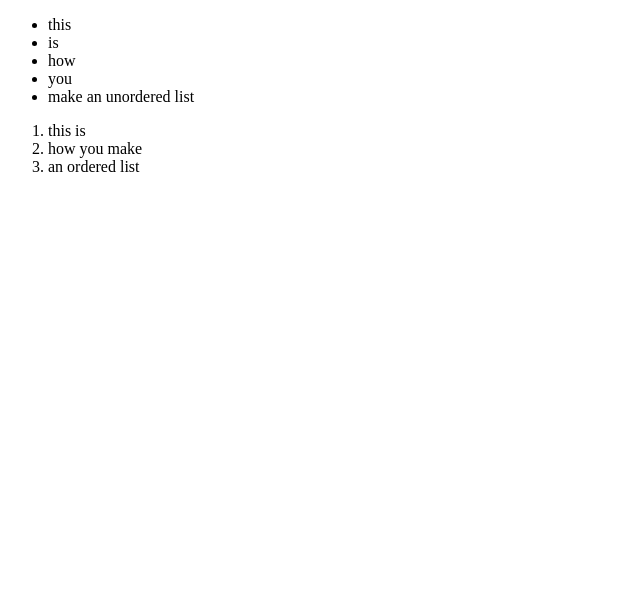
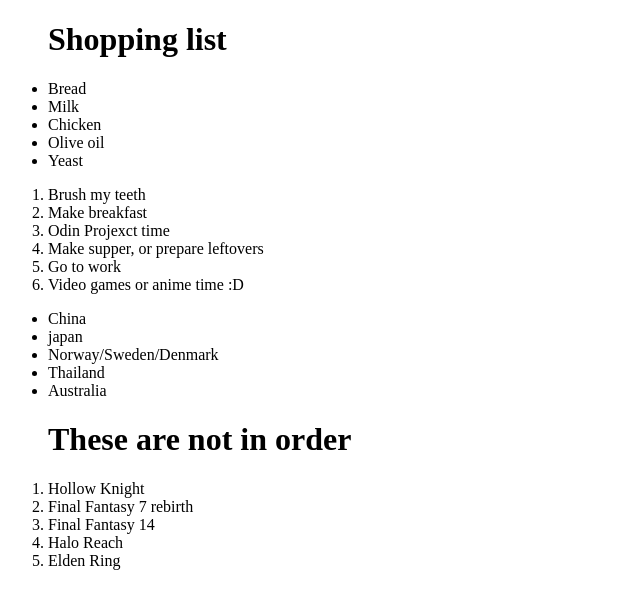
Before and after one commit to TrippyPepper/git_test, a plain HTML site: page lists.html in a window 1280 px wide. Shown: the whole page, without its empty margins (0-640 px from the left). Drawn offline with Linux system fonts and the light colour scheme.

Commit message:
List exercise

```diff
--- a/lists.html
+++ b/lists.html
@@ -7,11 +7,12 @@
 
     <body>
         <ul>
-            <li>this</li>
-            <li>is</li>
-            <li>how</li>
-            <li>you</li>
-            <li>make an unordered list</li>
+            <h1>Shopping list</h1>
+            <li>Bread</li>
+            <li>Milk</li>
+            <li>Chicken</li>
+            <li>Olive oil</li>
+            <li>Yeast</li>
         </ul>
 
 
@@ -19,9 +20,31 @@
 
 
         <ol>
-            <li>this is</li>
-            <li>how you make</li>
-            <li>an ordered list</li>
+            <li>Brush my teeth</li>
+            <li>Make breakfast</li>
+            <li>Odin Projexct time</li>
+            <li>Make supper, or prepare leftovers</li>
+            <li>Go to work</li>
+            <li>Video games or anime time :D</li>
+        </ol>
+
+
+        <ul>
+            <li>China</li>
+            <lI>japan</lI>
+            <li>Norway/Sweden/Denmark</li>
+            <li>Thailand</li>
+            <li>Australia</li>
+        </ul>
+
+
+        <ol>
+            <h1>These are not in order</h1>
+            <li>Hollow Knight</li>
+            <li>Final Fantasy 7 rebirth</li>
+            <li>Final Fantasy 14</li>
+            <li>Halo Reach</li>
+            <li>Elden Ring</li>
         </ol>
     </body>
 
```
